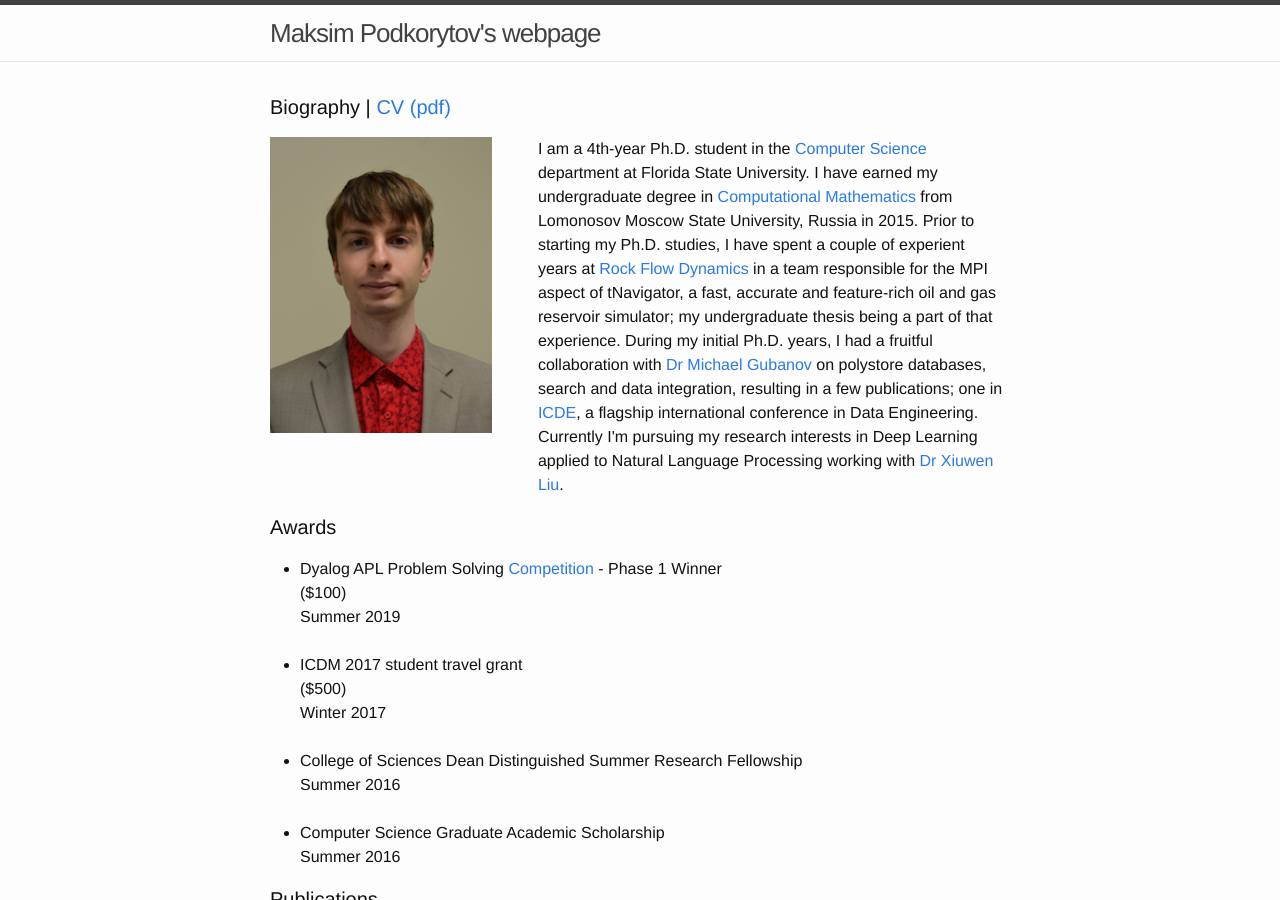
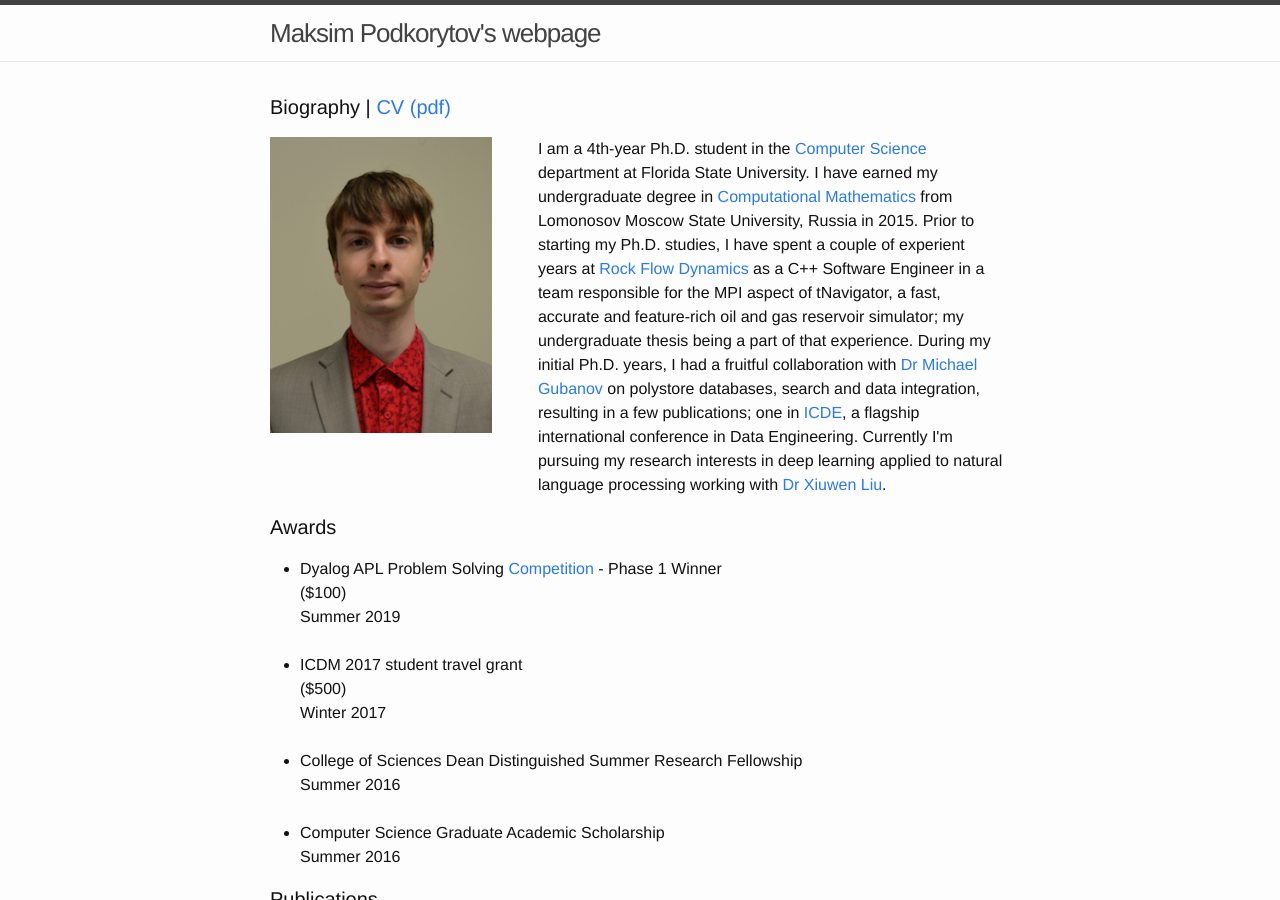
Before and after one commit to tenpercent/tenpercent.github.io, a Jekyll site: the page built from index.html, in a window 1280 px wide and 900 px high. Built offline with Jekyll 4.4.1, drawn with Linux system fonts in a browser that asks for light colours.

Commit message:
Update index.html

```diff
--- a/index.html
+++ b/index.html
@@ -16,11 +16,11 @@ layout: default
     <div style="display:inline-block;width:63%;vertical-align:top;">
       I am a 4th-year Ph.D. student in the <a href="https://www.cs.fsu.edu/">Computer Science</a> department at Florida State University.
       I have earned my undergraduate degree in <a href="http://numa.math.msu.su/">Computational Mathematics</a> from Lomonosov Moscow State University, Russia in 2015.
-      Prior to starting my Ph.D. studies, I have spent a couple of experient years at <a href="https://rfdyn.com/">Rock Flow Dynamics</a> in a team responsible for the MPI aspect of tNavigator,
+      Prior to starting my Ph.D. studies, I have spent a couple of experient years at <a href="https://rfdyn.com/">Rock Flow Dynamics</a> as a C++ Software Engineer in a team responsible for the MPI aspect of tNavigator,
       a fast, accurate and feature-rich oil and gas reservoir simulator; my undergraduate thesis being a part of that experience.
       During my initial Ph.D. years, I had a fruitful collaboration with <a href="http://mgubanov.com">Dr Michael Gubanov</a> on polystore databases, search and data integration,
       resulting in a few publications; one in <a href="https://dblp.org/db/conf/icde/">ICDE</a>, a flagship international conference in Data Engineering.
-      Currently I'm pursuing my research interests in Deep Learning applied to Natural Language Processing working with <a href="https://www.cs.fsu.edu/~liux/">Dr Xiuwen Liu</a>.
+      Currently I'm pursuing my research interests in deep learning applied to natural language processing working with <a href="https://www.cs.fsu.edu/~liux/">Dr Xiuwen Liu</a>.
 
     </div>
   </div>
```
